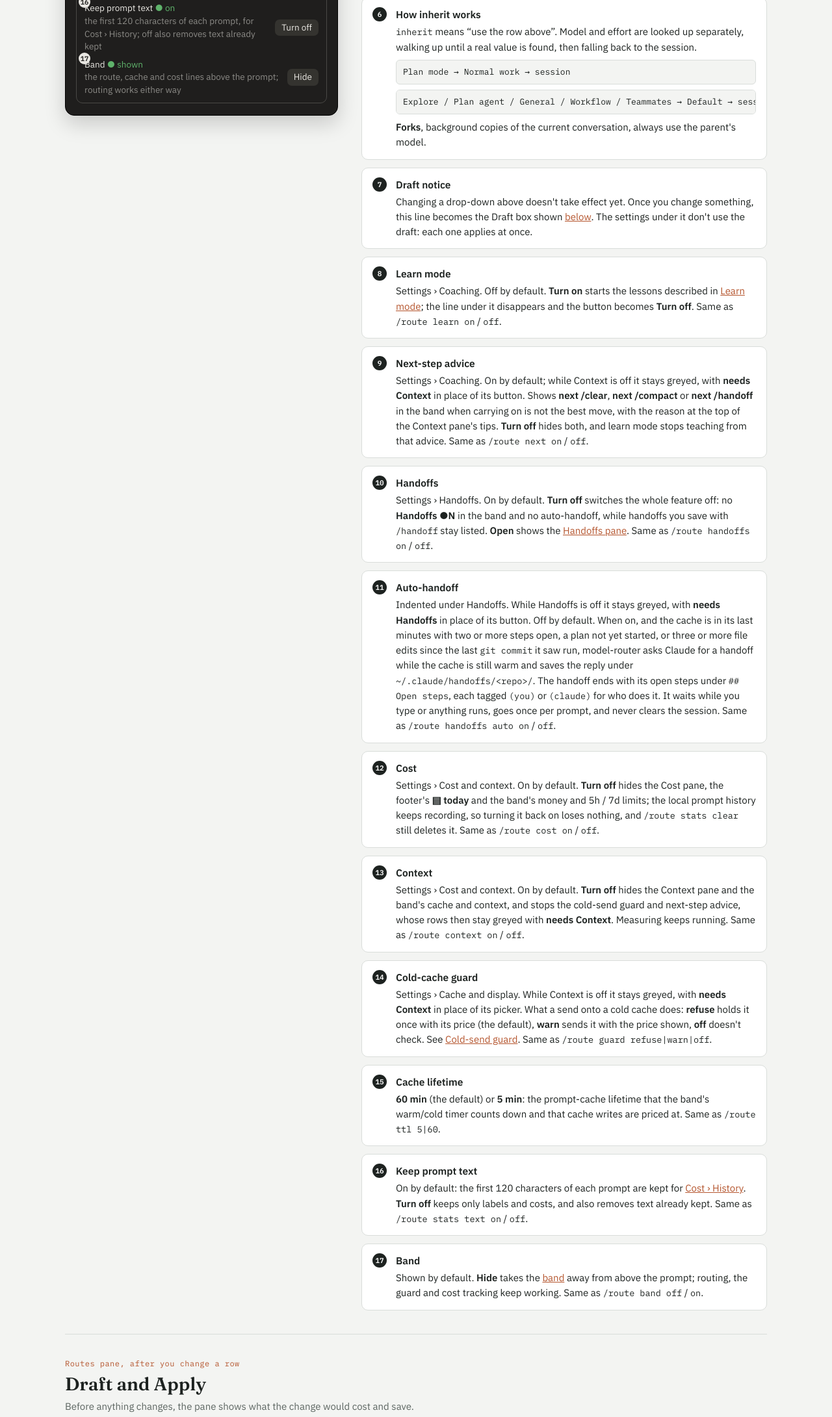
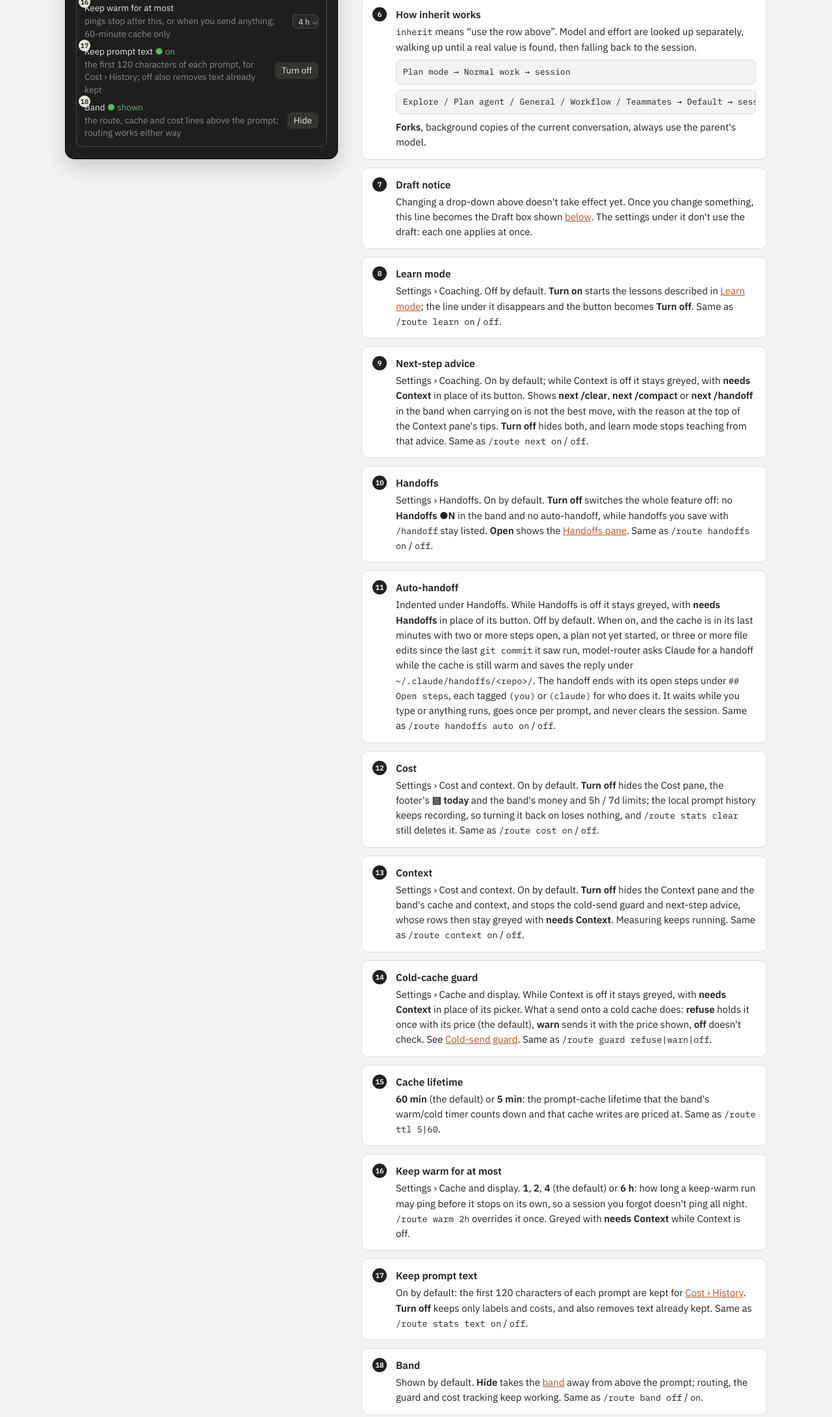
Before and after one commit to TFoxik/claude-model-router, a plain HTML site: page docs/index.html in a window 1280 px wide. Shown: the part 4177-6358 px from the top of the page at 65% size. Drawn offline with Linux system fonts and the light colour scheme.

Commit message:
Docs: keep warm

```diff
--- a/docs/index.html
+++ b/docs/index.html
@@ -342,8 +342,9 @@ td .ex { color: var(--muted); font-size: 13.5px; }
               <div class="main b">Cache and display</div>
               <div class="zone row" data-z="r14"><span class="pin">14</span><span style="min-width:0">Cold-cache guard<br><span class="dim">a send onto a cold cache: held once with its price, sent with it, or not checked</span></span><span class="sel">refuse</span></div>
               <div class="zone row" data-z="r15"><span class="pin">15</span><span style="min-width:0">Cache lifetime<br><span class="dim">the prompt-cache TTL the warm/cold timer counts down</span></span><span class="sel">60 min</span></div>
-              <div class="zone row" data-z="r16"><span class="pin">16</span><span style="min-width:0">Keep prompt text <span class="ok">● on</span><br><span class="dim">the first 120 characters of each prompt, for Cost › History; off also removes text already kept</span></span><span class="btn">Turn off</span></div>
-              <div class="zone row" data-z="r17"><span class="pin">17</span><span style="min-width:0">Band <span class="ok">● shown</span><br><span class="dim">the route, cache and cost lines above the prompt; routing works either way</span></span><span class="btn">Hide</span></div>
+              <div class="zone row" data-z="r16"><span class="pin">16</span><span style="min-width:0">Keep warm for at most<br><span class="dim">pings stop after this, or when you send anything; 60-minute cache only</span></span><span class="sel">4 h</span></div>
+              <div class="zone row" data-z="r17"><span class="pin">17</span><span style="min-width:0">Keep prompt text <span class="ok">● on</span><br><span class="dim">the first 120 characters of each prompt, for Cost › History; off also removes text already kept</span></span><span class="btn">Turn off</span></div>
+              <div class="zone row" data-z="r18"><span class="pin">18</span><span style="min-width:0">Band <span class="ok">● shown</span><br><span class="dim">the route, cache and cost lines above the prompt; routing works either way</span></span><span class="btn">Hide</span></div>
             </div>
           </div>
         </div>
@@ -378,8 +379,9 @@ td .ex { color: var(--muted); font-size: 13.5px; }
         <div class="note" data-z="r13"><span class="n">13</span><h3>Context</h3><div class="body"><p>Settings › Cost and context. On by default. <b>Turn off</b> hides the Context pane and the band's cache and context, and stops the cold-send guard and next-step advice, whose rows then stay greyed with <b>needs Context</b>. Measuring keeps running. Same as <code>/route context on</code> / <code>off</code>.</p></div></div>
         <div class="note" data-z="r14"><span class="n">14</span><h3>Cold-cache guard</h3><div class="body"><p>Settings › Cache and display. While Context is off it stays greyed, with <b>needs Context</b> in place of its picker. What a send onto a cold cache does: <b>refuse</b> holds it once with its price (the default), <b>warn</b> sends it with the price shown, <b>off</b> doesn't check. See <a href="#guard">Cold-send guard</a>. Same as <code>/route guard refuse|warn|off</code>.</p></div></div>
         <div class="note" data-z="r15"><span class="n">15</span><h3>Cache lifetime</h3><div class="body"><p><b>60 min</b> (the default) or <b>5 min</b>: the prompt-cache lifetime that the band's warm/cold timer counts down and that cache writes are priced at. Same as <code>/route ttl 5|60</code>.</p></div></div>
-        <div class="note" data-z="r16"><span class="n">16</span><h3>Keep prompt text</h3><div class="body"><p>On by default: the first 120 characters of each prompt are kept for <a href="#cost">Cost › History</a>. <b>Turn off</b> keeps only labels and costs, and also removes text already kept. Same as <code>/route stats text on</code> / <code>off</code>.</p></div></div>
-        <div class="note" data-z="r17"><span class="n">17</span><h3>Band</h3><div class="body"><p>Shown by default. <b>Hide</b> takes the <a href="#band">band</a> away from above the prompt; routing, the guard and cost tracking keep working. Same as <code>/route band off</code> / <code>on</code>.</p></div></div>
+        <div class="note" data-z="r16"><span class="n">16</span><h3>Keep warm for at most</h3><div class="body"><p>Settings › Cache and display. <b>1</b>, <b>2</b>, <b>4</b> (the default) or <b>6 h</b>: how long a keep-warm run may ping before it stops on its own, so a session you forgot doesn't ping all night. <code>/route warm 2h</code> overrides it once. Greyed with <b>needs Context</b> while Context is off.</p></div></div>
+        <div class="note" data-z="r17"><span class="n">17</span><h3>Keep prompt text</h3><div class="body"><p>On by default: the first 120 characters of each prompt are kept for <a href="#cost">Cost › History</a>. <b>Turn off</b> keeps only labels and costs, and also removes text already kept. Same as <code>/route stats text on</code> / <code>off</code>.</p></div></div>
+        <div class="note" data-z="r18"><span class="n">18</span><h3>Band</h3><div class="body"><p>Shown by default. <b>Hide</b> takes the <a href="#band">band</a> away from above the prompt; routing, the guard and cost tracking keep working. Same as <code>/route band off</code> / <code>on</code>.</p></div></div>
       </div>
     </div>
   </section>
@@ -721,7 +723,7 @@ td .ex { color: var(--muted); font-size: 13.5px; }
           <div class="zone opt" data-z="a2"><span class="pin">2</span><div class="head"><span class="b">Note + /clear</span><span>now ≈ $0.06</span><span>on return ≈ $0.00</span></div><span class="dim ind">Ask Claude to write the work in progress to a file, /rename, /clear; start the next session from the note.</span></div>
           <div class="zone opt" data-z="a3"><span class="pin">3</span><div class="head"><span class="b">/compact</span><span>now ≈ $0.12</span><span>on return ≈ $0.03</span></div><span class="dim ind">Say what to keep: /compact keep the plan, open TODOs and touched files. Only while warm.</span></div>
           <div class="zone opt" data-z="a4"><span class="pin">4</span><div class="head"><span class="b">/rename, /resume</span><span>now   $0.00</span><span>on return: summary</span></div><span class="dim ind">On Pro and Max, /resume of a big session offers to continue from a summary.</span></div>
-          <div class="zone opt" data-z="a5"><span class="pin">5</span><div class="head"><span class="b">Keep warm</span><span>$0.04 an hour</span><span></span></div><span class="dim ind">An idle ping before each expiry; pays off for a few hours, not overnight.</span></div>
+          <div class="zone opt" data-z="a5"><span class="pin">5</span><div class="head"><span class="b">Keep warm</span><span>$0.04 an hour</span><span class="btn">Keep warm</span></div><span class="dim ind">An idle ping before each expiry, until you send anything or the limit in Settings; pays off for a few hours, not overnight.</span></div>
           <div class="zone opt" data-z="a6"><span class="pin">6</span><div class="head"><span class="b">Do nothing</span><span>now   $0.00</span><span class="err">on return $1.60</span></div><span class="dim ind">The first send re-writes the whole context.</span></div>
           <div class="dim">Prices as of 2026-10-06, estimates; ≈ also guesses the note (1k) and summary (4k) sizes.</div>
         </div>
@@ -731,7 +733,7 @@ td .ex { color: var(--muted); font-size: 13.5px; }
         <div class="note" data-z="a2"><span class="n">2</span><h3>Note and clear</h3><div class="body"><p>The cheapest way back. One warm turn to have Claude write down the plan, decisions and next steps, then <code>/rename</code> so you can find the session and <code>/clear</code>. You come back to a small, fresh session that reads the note.</p></div></div>
         <div class="note" data-z="a3"><span class="n">3</span><h3>Compact while warm</h3><div class="body"><p>Compaction reads the whole conversation; warm, that read is cheap. Tell it what to keep. On return only the short summary is written to a new cache. Compacting <em>after</em> the break is the expensive way: it reads everything at full price.</p></div></div>
         <div class="note" data-z="a4"><span class="n">4</span><h3>Rename and resume</h3><div class="body"><p>Nothing now. On Pro and Max, resuming a big session after a long break offers to continue from a summary instead of the full history.</p></div></div>
-        <div class="note" data-z="a5"><span class="n">5</span><h3>Keep warm</h3><div class="body"><p>A tiny send before each expiry keeps the cache alive for one warm read per hour (twelve on the 5-minute cache). Worth it for a few hours away; overnight it adds up, and on a subscription it counts against your limits.</p></div></div>
+        <div class="note" data-z="a5"><span class="n">5</span><h3>Keep warm</h3><div class="body"><p>A tiny send before each expiry keeps the cache alive for one warm read per hour. <b>Keep warm</b> (in the Context pane's Before a break box) or <code>/route warm</code> starts it: about six minutes before each expiry the router re-sends the session's last request from the cache with <code>Reply with OK.</code>, which adds nothing to the conversation and can't run a tool. It stops when you send anything, at the limit set in Routes › Keep warm for at most (4 h by default), with <b>Stop warm</b> in the band, or if the cache goes cold anyway. While it runs, the band shows <b>warm ●</b> with the time left and what the pings have cost, and auto-handoff waits. Worth it for a few hours away; overnight it adds up, and on a subscription it counts against your limits. On the 5-minute cache a ping every few minutes costs more than the rewrite, so it is offered on the 60-minute cache only.</p></div></div>
         <div class="note" data-z="a6"><span class="n">6</span><h3>Do nothing</h3><div class="body"><p>Free now, and the first send after the break re-writes everything. The <a href="#guard">cold-send guard</a> will hold that send once with its price.</p></div></div>
       </div>
     </div>
@@ -814,6 +816,7 @@ td .ex { color: var(--muted); font-size: 13.5px; }
             <tr><td><code>/route handoffs on|off</code></td><td>Turn the whole Handoffs feature on or off (default on); also in the Routes pane</td></tr>
             <tr><td><code>/route handoffs auto on|off</code></td><td>Turn auto-handoff on or off (default off); also in the Routes pane</td></tr>
             <tr><td><code>/route away</code></td><td>Before a break: the ways to step away, priced for this session</td></tr>
+            <tr><td><code>/route warm [&lt;n&gt;h]</code> / <code>warm stop</code></td><td>Keep the cache warm while you are away, until you send anything or after <code>&lt;n&gt;</code> hours (default 4, at most 6); 60-minute cache only</td></tr>
             <tr><td><code>/route unused</code></td><td>MCP servers, plugins and skills this repo has long left unused, grouped, with what turns each off</td></tr>
             <tr><td><code>/route stats clear</code></td><td>Delete the saved prompt history</td></tr>
             <tr><td><code>/route stats text on|off</code></td><td>Keep the first 120 characters of each prompt (default on); off also removes text already kept; also in the Routes pane</td></tr>
```
Also changed, not shown: 2 other files.
